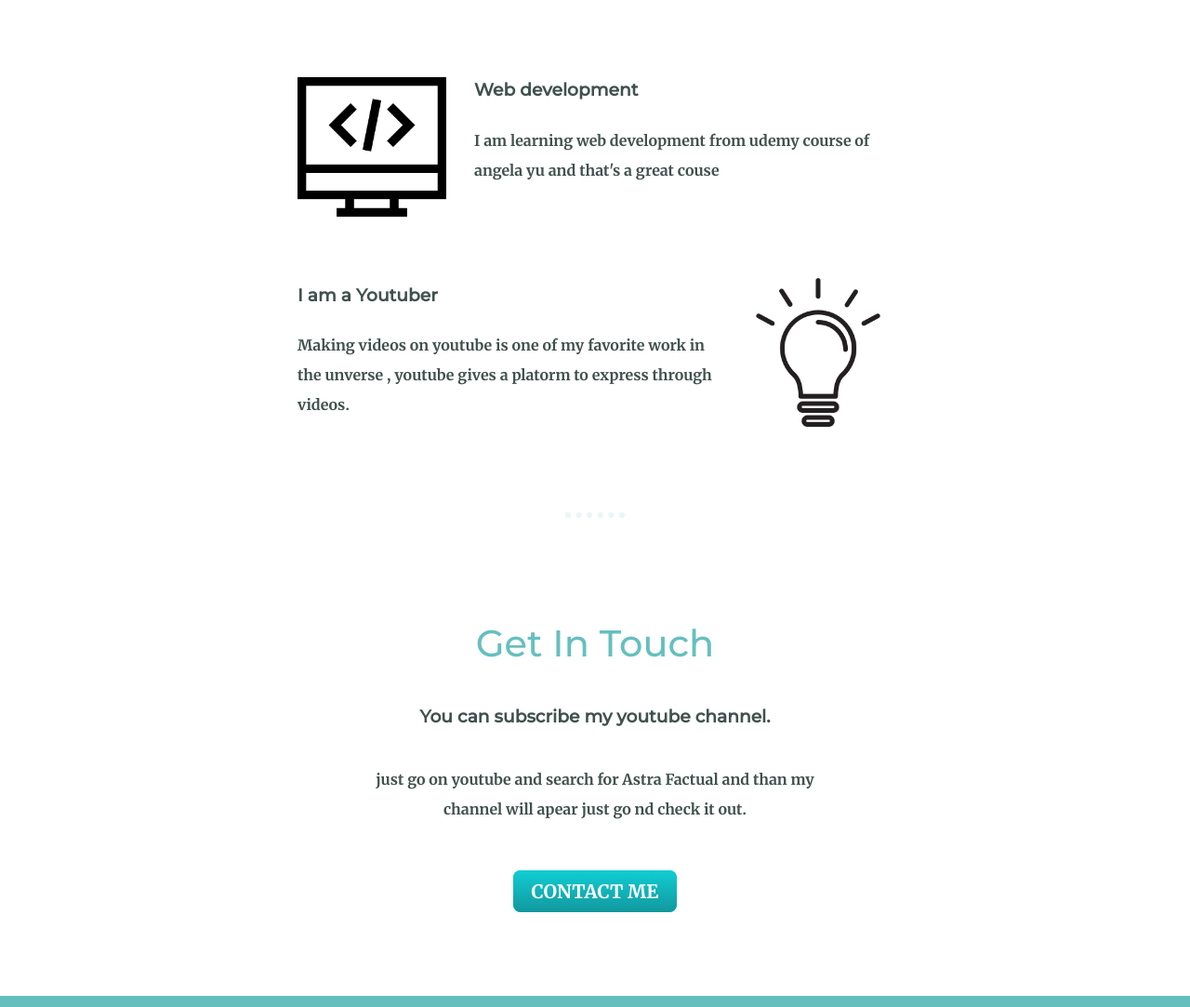
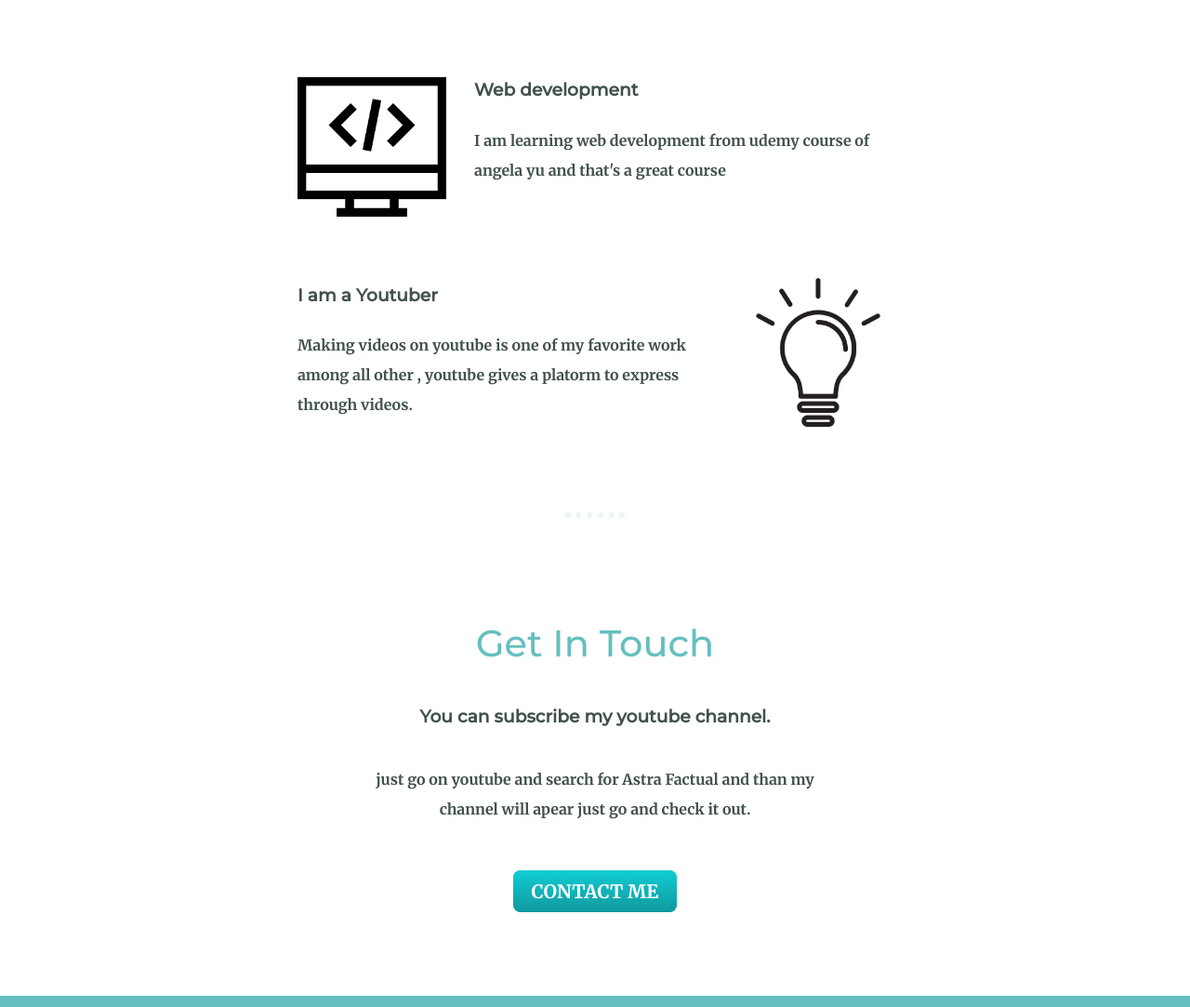
Before and after one commit to AstraFactual/co, a plain HTML site: page index.html in a window 1280 px wide. Shown: the part 1560-2643 px from the top of the page at 93% size. Drawn offline with Linux system fonts and the light colour scheme.

Commit message:
nkknn
nnk kn,

```diff
--- a/index.html
+++ b/index.html
@@ -26,19 +26,19 @@
         <div class="skill-row">
           <img class="code" src="code.png" alt="aaaa">
           <h3>Web development</h3>
-          <p class="code-skill-discription">I am learning web development from udemy course of angela yu and that's a great couse</p>
+          <p class="code-skill-discription">I am learning web development from udemy course of angela yu and that's a great course</p>
         </div>
         <div class="skill-row">
               <img class="idea" src="idea.png" alt="aaaaa">
           <h3>I am a Youtuber</h3>
-          <p class="code2-skill-discription">Making videos on youtube is one of my favorite work in the unverse , youtube gives a platorm to express through videos.</p>
+          <p class="code2-skill-discription">Making videos on youtube is one of my favorite work among all other , youtube gives a platorm to express through videos.</p>
         </div>
       </div>
       <hr>
       <div class="contact-me">
         <h2>Get In Touch</h2>
         <h3>You can subscribe my youtube channel.</h3>
-        <p class="contact-message">just go on youtube and search for Astra Factual and than my channel will apear just go nd check it out.</p>
+        <p class="contact-message">just go on youtube and search for Astra Factual and than my channel will apear just go and check it out.</p>
         <a class="btn" href="mailto:astradiscover@gmail.com">CONTACT ME</a>
       </div>
     </div>
```
